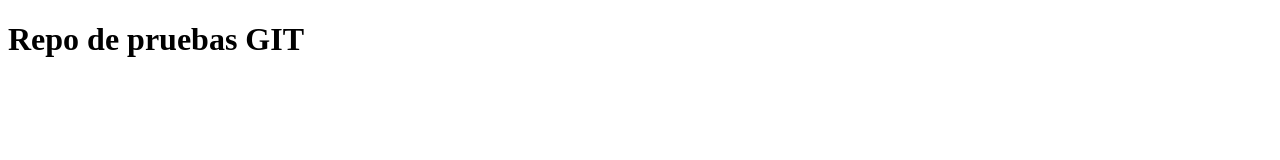
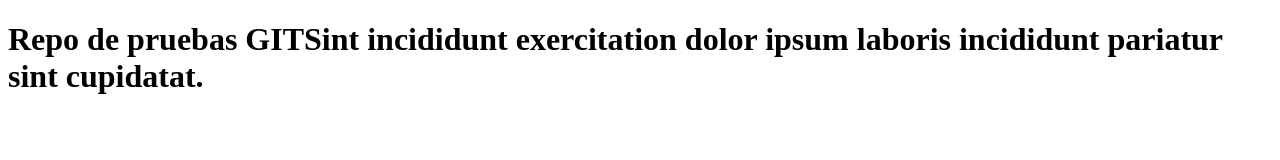
Before and after one commit to kedoHC/test-git, a plain HTML site: page index.html in a window 1280 px wide. Drawn offline with Linux system fonts and the light colour scheme.

Commit message:
copy on index

```diff
--- a/index.html
+++ b/index.html
@@ -6,7 +6,7 @@
     <title>Document</title>
 </head>
 <body>
-    <h1>Repo de pruebas GIT</h1>
+    <h1>Repo de pruebas GITSint incididunt exercitation dolor ipsum laboris incididunt pariatur sint cupidatat.</h1>
 
 </body>
 </html>
```
